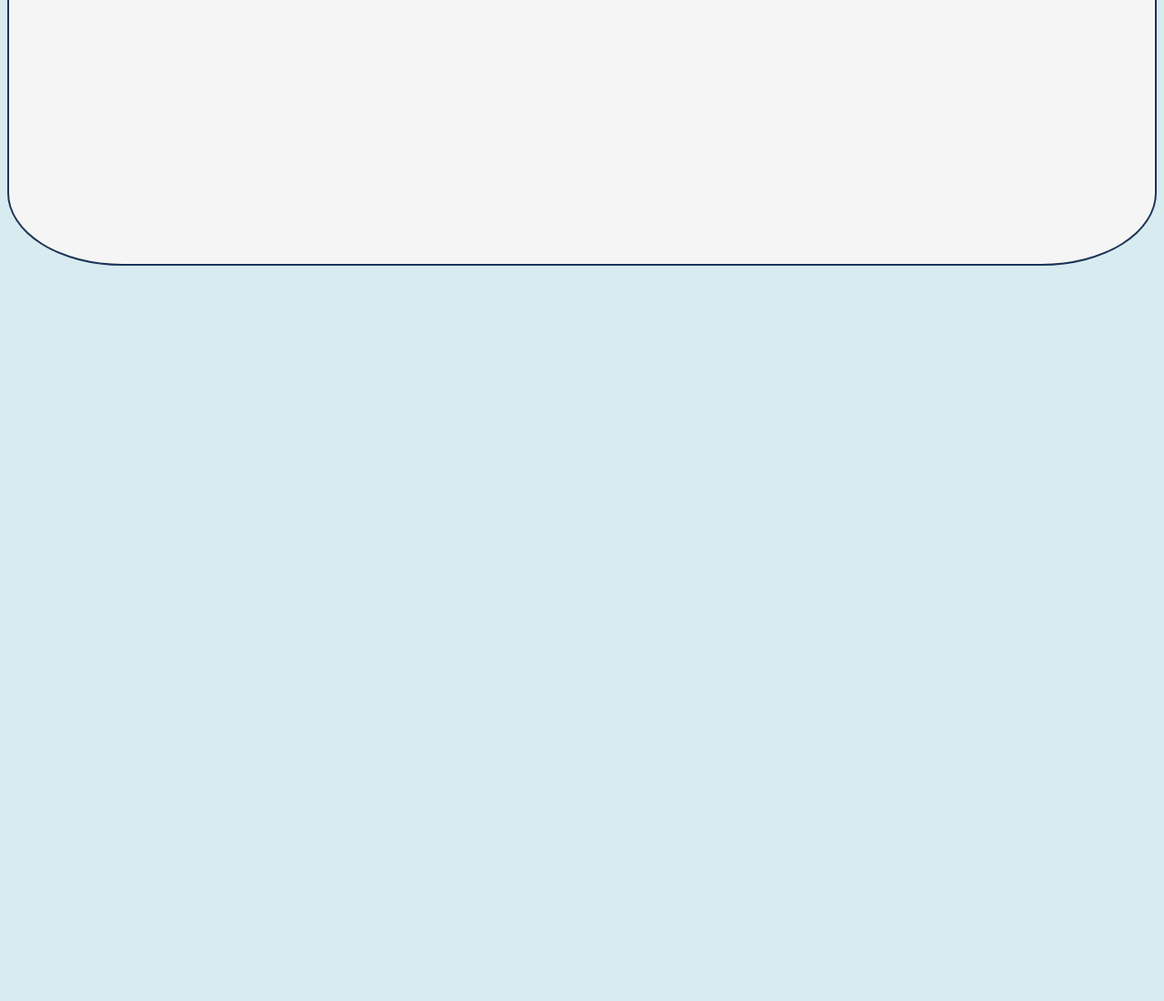
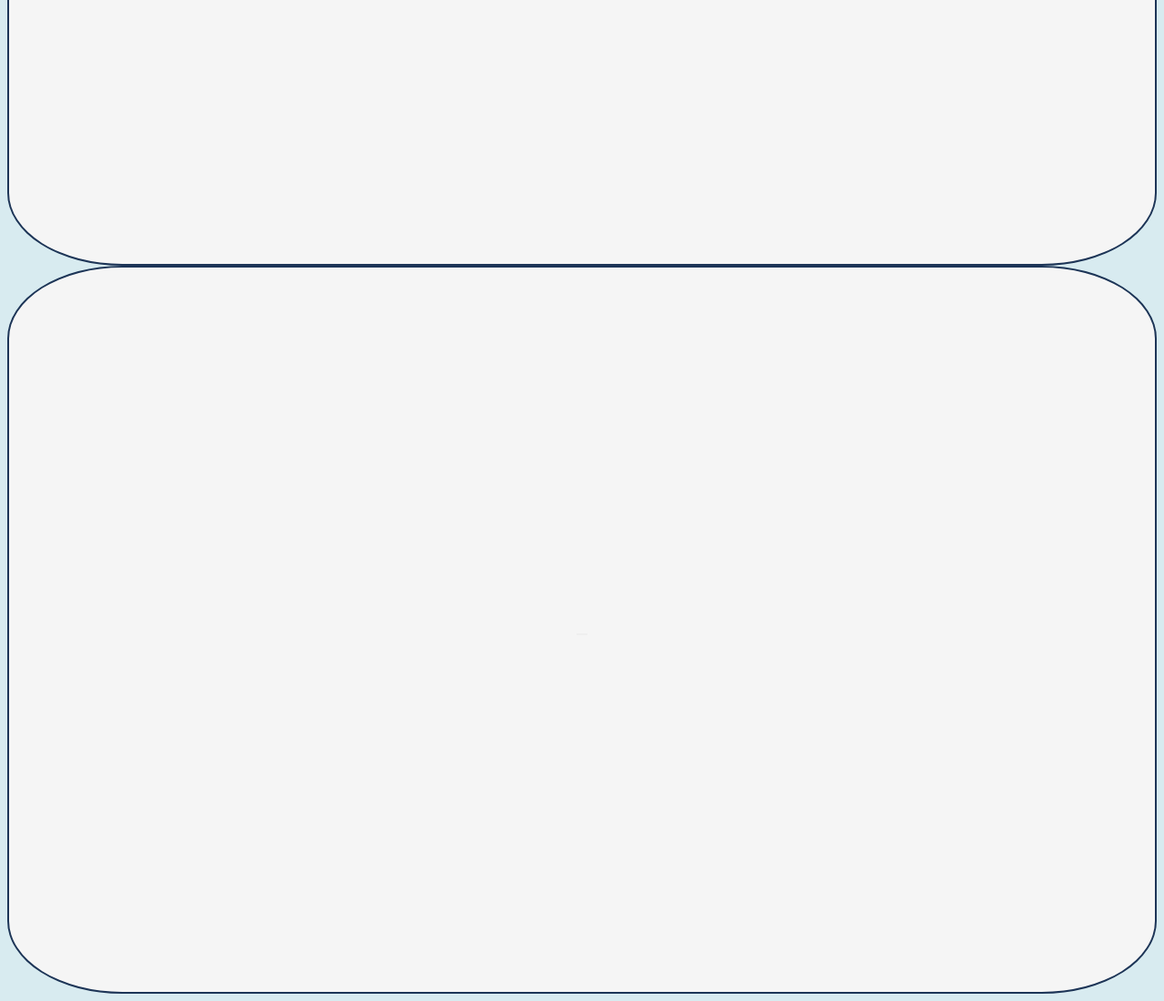
Before and after one commit to Dev-AkshatGupta/Neog-First-Assignment, a plain HTML site: page index.html in a window 1280 px wide. Shown: the part 5316-6416 px from the top of the page at 91% size. Before the commit the page ends 5616 px from the top, so only its background shows below. Drawn offline with Linux system fonts and the light colour scheme.

Commit message:
Chips div made

```diff
--- a/index.html
+++ b/index.html
@@ -145,6 +145,9 @@
         </div>
 
     </div>
+    <div class="hero-div flex-center">
+        <p class="chips-chips"><button class="chips-button"></button></p>
+    </div>
 
     <script src="./script.js"></script>
 </body>
--- a/style.css
+++ b/style.css
@@ -351,3 +351,4 @@ border-radius: .8rem;
 .tabs-div-ul-li+.tabs-div-ul-li{
     padding-left: .6rem;
 }
+/* Chips styling */
```
